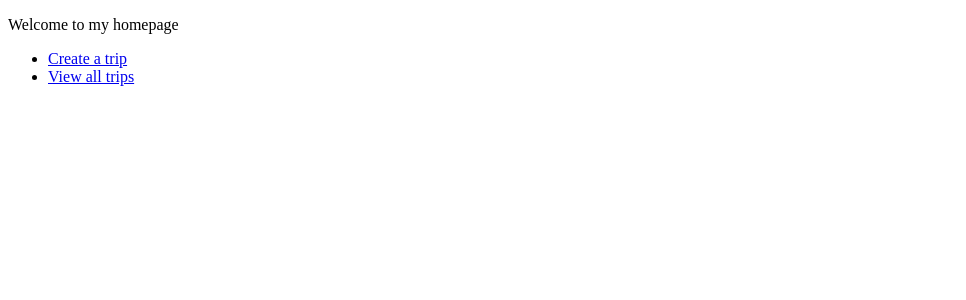
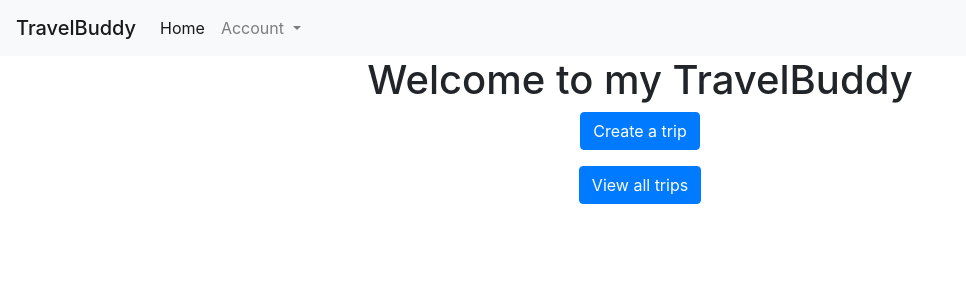
Before and after one commit to colormethanh/Group-Travel-Organizer-Website, a Django app: page / in a window 1280 px wide. Shown: the top 300 px of the page, without its empty margins (0-966 px from the left). Run offline with Django 4.2, Linux system fonts and the light colour scheme.

Commit message:
Set up bootstrap

```diff
--- /dev/null
+++ b/mygrouptravelsite/home/templates/base_bootstrap.html
@@ -0,0 +1,58 @@
+<!doctype html>
+<html lang="en">
+  <head>
+    <!-- Required meta tags -->
+    <meta charset="utf-8">
+    <meta name="viewport" content="width=device-width, initial-scale=1, shrink-to-fit=no">
+
+    <!-- Bootstrap CSS -->
+    <link rel="stylesheet" href="https://cdn.jsdelivr.net/npm/bootstrap@4.3.1/dist/css/bootstrap.min.css" integrity="sha384-ggOyR0iXCbMQv3Xipma34MD+dH/1fQ784/j6cY/iJTQUOhcWr7x9JvoRxT2MZw1T" crossorigin="anonymous">
+
+    <title>Hello, world!</title>
+    {% block head %}
+    {% endblock %}
+
+  </head>
+  <body>
+    <nav class="navbar navbar-expand-lg navbar-light bg-light justify-content-between">
+        <span class="navbar-brand mb-0 h1">TravelBuddy</span>
+        <div class="collapse navbar-collapse" id="navbarSupportedContent">
+            <ul class="navbar-nav mr-auto">
+                <li class="nav-item active">
+                    <a class="nav-link" href="{% url 'home:home_page' %}"> Home <span class="sr-only">(current)</span></a>
+                </li>
+                <li class="nav-item dropdown">
+                    <a class="nav-link dropdown-toggle" href="#" id="navbarDropdown" role="button" data-toggle="dropdown" aria-haspopup="true" aria-expanded="false">
+                    Account
+                    </a>
+                    <div class="dropdown-menu" aria-labelledby="navbarDropdown">
+                        <a class="dropdown-item" href="#">Login</a>
+                        <a class="dropdown-item" href="#">Create account</a>
+                        {% if user.is_authenticated %}
+                        <div class="dropdown-divider"></div>
+                        <a class="dropdown-item" href="#">Logout </a>
+                        {% endif %}
+                    </div>
+                </li>
+            </ul>
+        </div>
+    </nav>
+    <div id="content", name="content", class="main">
+        <div class="row justify-content-center">
+            <div class="container">
+
+                {% block content %}
+                {% endblock %}
+
+            </div>
+        </div>
+    </div>
+
+    <!-- Optional JavaScript -->
+    <!-- jQuery first, then Popper.js, then Bootstrap JS -->
+    <script src="https://code.jquery.com/jquery-3.3.1.slim.min.js" integrity="sha384-q8i/X+965DzO0rT7abK41JStQIAqVgRVzpbzo5smXKp4YfRvH+8abtTE1Pi6jizo" crossorigin="anonymous"></script>
+    <script src="https://cdn.jsdelivr.net/npm/popper.js@1.14.7/dist/umd/popper.min.js" integrity="sha384-UO2eT0CpHqdSJQ6hJty5KVphtPhzWj9WO1clHTMGa3JDZwrnQq4sF86dIHNDz0W1" crossorigin="anonymous"></script>
+    <script src="https://cdn.jsdelivr.net/npm/bootstrap@4.3.1/dist/js/bootstrap.min.js" integrity="sha384-JjSmVgyd0p3pXB1rRibZUAYoIIy6OrQ6VrjIEaFf/nJGzIxFDsf4x0xIM+B07jRM" crossorigin="anonymous"></script>
+
+    </body>
+</html>
--- a/mygrouptravelsite/home/templates/home/home_page.html
+++ b/mygrouptravelsite/home/templates/home/home_page.html
@@ -1,13 +1,11 @@
-<!DOCTYPE html>
-<html>
-    <head>
+{% extends "base_bootstrap.html" %}
 
-    </head>
-    <body>
-        <p>Welcome to my homepage</p>
-        <ul>
-            <li> <a href="{% url 'home:trip_create' %}">Create a trip</a>  </li>
-            <li> <a href="{% url 'home:trip_list' %}">View all trips</a>  </li>
-        </ul>
-    </body>
-</html>
+{% block content %}
+
+<div style="text-align:center">
+    <h1>Welcome to my TravelBuddy</h1>
+    <a href="{% url 'home:trip_create' %}" class="btn btn-primary" >Create a trip</a>
+    <p></p>
+    <a href="{% url 'home:trip_list' %}" class="btn btn-primary">View all trips</a>
+</div>
+{% endblock %}
```
Also changed, not shown: mygrouptravelsite/home/templates/home/trip_confirm_delete.html (+3 -8 lines), mygrouptravelsite/home/templates/home/trip_detail.html (+3 -8 lines), mygrouptravelsite/home/templates/home/trip_form.html (+3 -7 lines), mygrouptravelsite/home/templates/home/trip_list.html (+7 -10 lines).
